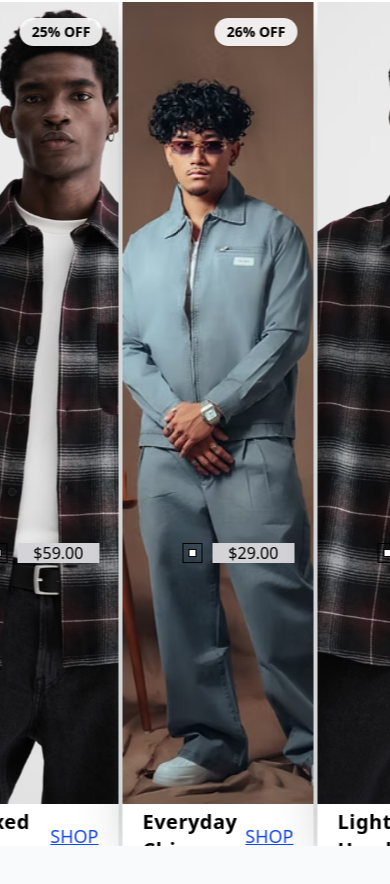
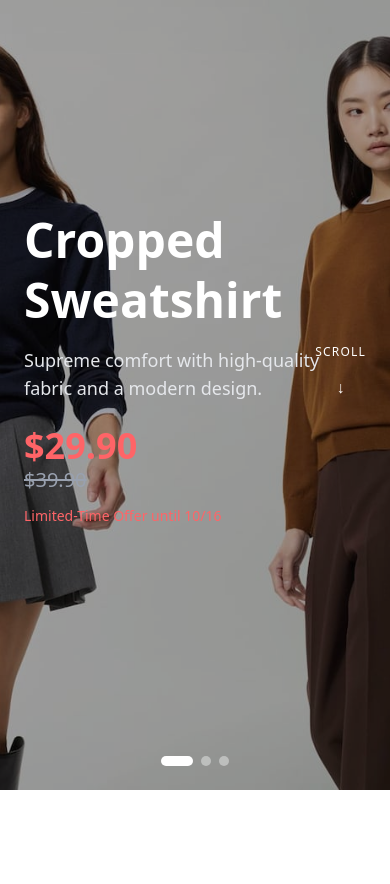
Before and after one commit to bhuvan-365/ecommerce-site, a Next.js app: page / in a window 390 px wide. Shown: the part 1611-2495 px from the top of the page. Built offline with nearby package versions, Linux system fonts and the light colour scheme.

Commit message:
Trending - scroll trigger slider update

```diff
--- a/src/app/globals.css
+++ b/src/app/globals.css
@@ -15,6 +15,17 @@
   font-family: "Montserrat", sans-serif !important;
 }
 
-.shadow1{
-box-shadow: rgba(0, 0, 0, 0.16) 0px 3px 6px,rgba(0, 0, 0, 0.23) 0px 3px 6px;
+.shadow1 {
+  box-shadow: rgba(0, 0, 0, 0.16) 0px 3px 6px, rgba(0, 0, 0, 0.23) 0px 3px 6px;
 }
+
+html,
+body {
+  scrollbar-width: none;
+  -ms-overflow-style: none;
+}
+
+html::-webkit-scrollbar,
+body::-webkit-scrollbar {
+  display: none;
+}
--- a/src/app/home/Trending.tsx
+++ b/src/app/home/Trending.tsx
@@ -42,7 +42,7 @@ type EmblaOptions = {
 const options: EmblaOptions = {
     axis: "y",
     loop: false,
-    dragFree: false,
+    dragFree: true,
     align: "start",
 };
 
@@ -51,25 +51,26 @@ const HeroEmbla: React.FC = () => {
     const [selectedIndex, setSelectedIndex] = useState(0);
     const [isPinned, setIsPinned] = useState(false);
     const sectionRef = useRef<HTMLDivElement>(null);
-    const isScrolling = useRef(false);
+    const containerRef = useRef<HTMLDivElement>(null);
+    const isScrollingRef = useRef(false);
 
-    // Watch scroll position to detect when to pin/unpin
+    // Detect when section is in view and pin/unpin
     useEffect(() => {
+        const handleScroll = () => {
             const section = sectionRef.current;
             if (!section) return;
 
-        const handleScroll = () => {
             const rect = section.getBoundingClientRect();
-            const top = rect.top;
-            const bottom = rect.bottom;
 
-            // pin when section hits top and still in view
-            if (top <= 0 && bottom > window.innerHeight) {
+            // Pin section when it hits top and slides remain
+            if (rect.top <= 0 && rect.bottom > window.innerHeight) {
                 setIsPinned(true);
-                document.body.style.overflow = "hidden"; // freeze page scroll
-            } else {
+                document.body.style.overflow = "hidden";
+            }
+            // Unpin when user scrolls past the section
+            else {
                 setIsPinned(false);
-                document.body.style.overflow = "auto"; // restore scroll
+                document.body.style.overflow = "auto";
             }
         };
 
@@ -80,91 +81,107 @@ const HeroEmbla: React.FC = () => {
         };
     }, []);
 
-    // Embla + scroll up/down navigation
+    // Handle wheel scroll for slider navigation (only when pinned)
     useEffect(() => {
-        if (!emblaApi) return;
-
-        const onSelect = () => setSelectedIndex(emblaApi.selectedScrollSnap());
-        emblaApi.on("select", onSelect);
+        if (!emblaApi || !isPinned) return;
 
         const handleWheel = (e: WheelEvent) => {
-            if (!isPinned) return; // only active while pinned
-            if (isScrolling.current) return;
+            if (isScrollingRef.current) return;
 
             const delta = e.deltaY;
             if (Math.abs(delta) < 30) return;
 
-            if (delta > 0 && emblaApi.canScrollNext()) {
             e.preventDefault();
+
+            if (delta > 0) {
+                // Scroll down → next slide
+                if (emblaApi.canScrollNext()) {
                     emblaApi.scrollNext();
-                tempBlock();
-            } else if (delta < 0 && emblaApi.canScrollPrev()) {
-                e.preventDefault();
-                emblaApi.scrollPrev();
-                tempBlock();
-            } else if (delta > 0 && !emblaApi.canScrollNext()) {
-                // last slide → allow page to scroll again
-                document.body.style.overflow = "auto";
-                setIsPinned(false);
-            } else if (delta < 0 && !emblaApi.canScrollPrev()) {
-                // first slide → allow scroll upward
+                    blockScroll();
+                } else {
+                    // At last slide, allow normal scroll
                     document.body.style.overflow = "auto";
                     setIsPinned(false);
                 }
+            } else {
+                // Scroll up → previous slide
+                if (emblaApi.canScrollPrev()) {
+                    emblaApi.scrollPrev();
+                    blockScroll();
+                } else {
+                    // At first slide, allow normal scroll
+                    document.body.style.overflow = "auto";
+                    setIsPinned(false);
+                }
+            }
         };
 
-        const tempBlock = () => {
-            isScrolling.current = true;
-            setTimeout(() => (isScrolling.current = false), 800);
+        const blockScroll = () => {
+            isScrollingRef.current = true;
+            setTimeout(() => {
+                isScrollingRef.current = false;
+            }, 600);
         };
 
         window.addEventListener("wheel", handleWheel, { passive: false });
+        return () => window.removeEventListener("wheel", handleWheel);
+    }, [emblaApi, isPinned]);
+
+    // Update selected index on slide change
+    useEffect(() => {
+        if (!emblaApi) return;
+
+        const onSelect = () => {
+            setSelectedIndex(emblaApi.selectedScrollSnap());
+        };
+
+        emblaApi.on("select", onSelect);
         return () => {
-            window.removeEventListener("wheel", handleWheel);
             emblaApi.off("select", onSelect);
         };
-    }, [emblaApi, isPinned]);
+    }, [emblaApi]);
 
     return (
         <section ref={sectionRef} className="relative h-[300vh]">
-            {/* Pinned Slider */}
+            {/* Sticky Pinned Slider */}
             <div
-                className={`sticky top-0 h-screen w-full overflow-hidden ${isPinned ? "pointer-events-auto" : "pointer-events-none"
-                    }`}
+                ref={containerRef}
+                className="sticky top-0 h-screen w-screen overflow-hidden bg-black"
             >
-                <div className="embla h-full" ref={emblaRef}>
-                    <div className="embla__container flex flex-col h-full">
+                {/* Embla Carousel Container */}
+                <div className="embla h-full w-full" ref={emblaRef}>
+                    <div className="embla__container h-full">
                         {slides.map((item, index) => (
                             <div
                                 key={index}
-                                className="embla__slide flex-shrink-0 h-screen w-full relative"
+                                className="embla__slide flex-shrink-0 h-screen w-screen relative"
                             >
+                                {/* Background Image */}
                                 <img
                                     src={item.image}
                                     alt={item.title}
-
-                                    className="w-full h-full object-center object-cover brightness-[0.65]"
-
+                                    className="w-full h-full object-cover brightness-[0.65]"
                                 />
 
-                                <div className="absolute inset-0 flex flex-col justify-center items-center md:items-start px-10 md:px-20 text-white z-10">
+                                {/* Content Overlay */}
+                                <div className="absolute inset-0 flex flex-col justify-center items-center md:items-start px-6 md:px-20 text-white z-10">
                                     <motion.div
                                         initial={{ opacity: 0, y: 40 }}
                                         animate={{ opacity: 1, y: 0 }}
                                         transition={{ duration: 0.7 }}
-                                        className="max-w-xl"
+                                        className="max-w-2xl"
                                     >
-                                        <h1 className="text-5xl md:text-6xl font-bold mb-4">
+                                        <h1 className="text-5xl md:text-7xl font-bold mb-4 leading-tight">
                                             {item.title}
                                         </h1>
-                                        <p className="text-gray-200 mb-6">{item.desc}</p>
-                                        <div className="text-red-400 text-3xl font-bold">
+                                        <p className="text-gray-200 text-lg mb-6">{item.desc}</p>
+                                        <div className="text-red-400 text-4xl font-bold">
                                             {item.price}
                                         </div>
-                                        <div className="text-gray-300 line-through">
+                                        <div className="text-gray-400 line-through text-xl">
                                             {item.oldPrice}
                                         </div>
-                                        <div className="text-sm text-red-400 mt-2">{item.offer}</div>
+                                        <div className="text-sm text-red-400 mt-3">{item.offer}</div>
                                     </motion.div>
                                 </div>
                             </div>
@@ -172,16 +189,29 @@ const HeroEmbla: React.FC = () => {
                     </div>
                 </div>
 
-                {/* Dots */}
-                <div className="absolute right-6 top-1/2 -translate-y-1/2 flex flex-col gap-3 z-20">
+                {/* Slide Indicator Dots - Bottom Center */}
+                <div className="absolute bottom-6 left-1/2 -translate-x-1/2 flex gap-2 z-20">
                     {slides.map((_, index) => (
-                        <button
+                        <div
                             key={index}
-                            onClick={() => emblaApi?.scrollTo(index)}
-                            className={`w-2.5 h-2.5 rounded-full transition-all duration-300 ${selectedIndex === index ? "bg-white scale-125" : "bg-white/40"
+                            className={`transition-all duration-300 rounded-full ${selectedIndex === index
+                                ? "w-8 h-2.5 bg-white"
+                                : "w-2.5 h-2.5 bg-white/40"
                                 }`}
                         />
                     ))}
+                </div>
+
+                {/* Scroll Indicator */}
+                <div className="absolute top-1/2 right-6 -translate-y-1/2 flex flex-col items-center gap-2 z-20">
+                    <span className="text-white text-xs uppercase tracking-widest">Scroll</span>
+                    <motion.div
+                        animate={{ y: [0, 8, 0] }}
+                        transition={{ duration: 1.5, repeat: Infinity }}
+                        className="text-white"
+                    >
+                        ↓
+                    </motion.div>
                 </div>
             </div>
         </section>
--- a/src/app/page.tsx
+++ b/src/app/page.tsx
@@ -6,6 +6,7 @@ import Trending from './home/Trending'
 import Brandlogo from './home/Brandlogo'
 import Hotpick from './home/Hotpick'
 import ShopNowSection from './components/ShopNow'
+import EssentialsRefined from './components/EssentialsRefined'
 
 
 const page = () => {
@@ -13,8 +14,9 @@ const page = () => {
     <>
 
       <HeroSec />
-      {/* <Trending /> */}
-      <Hotpick />
+      <Trending />
+      {/* <Hotpick /> */}
+      <EssentialsRefined category="men" />
       <ShopNowSection category={["men", "women", "kids"]} />
       <Brandlogo />
 
```
Lines whose indentation alone changed are shown as unchanged.
